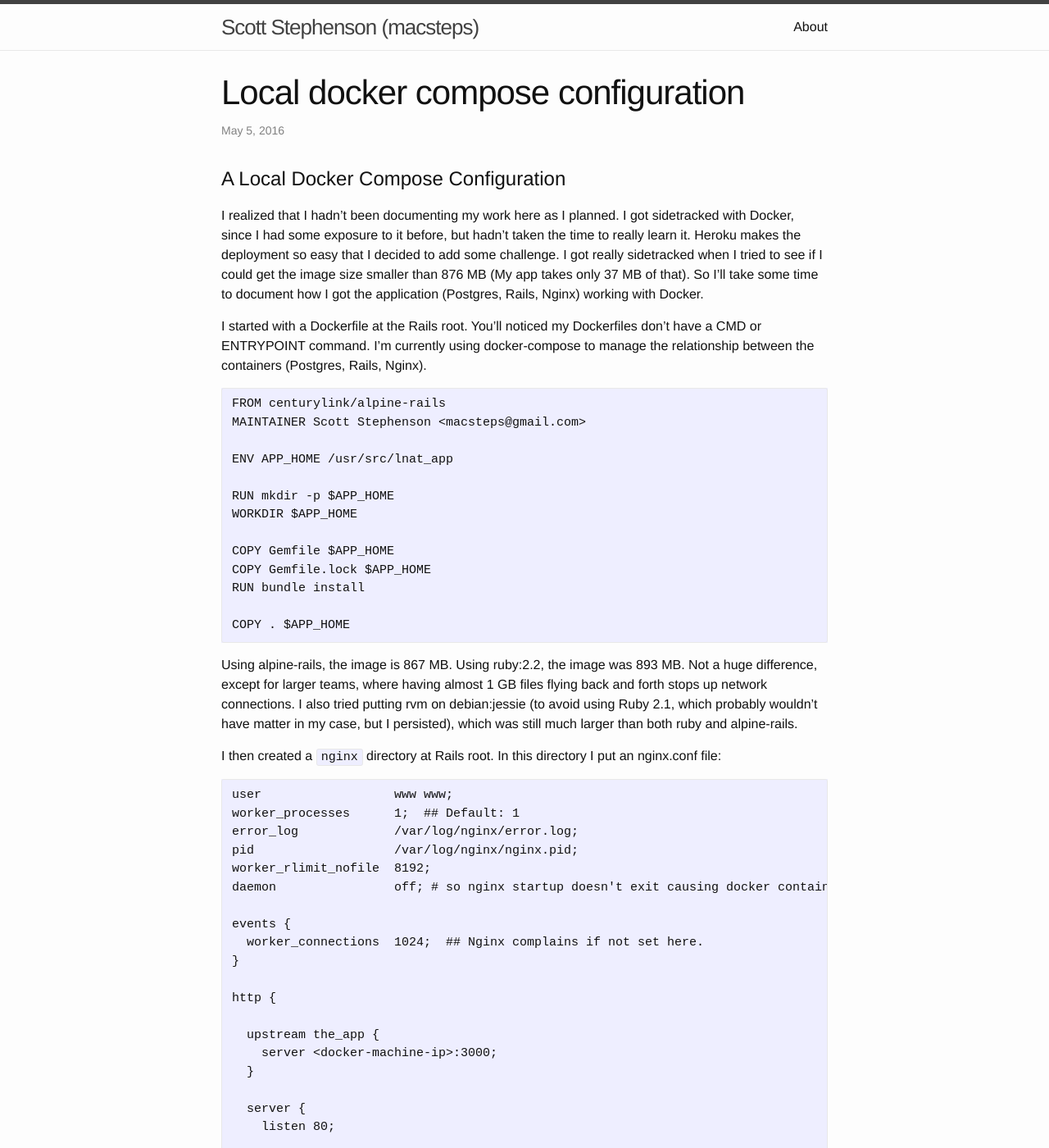
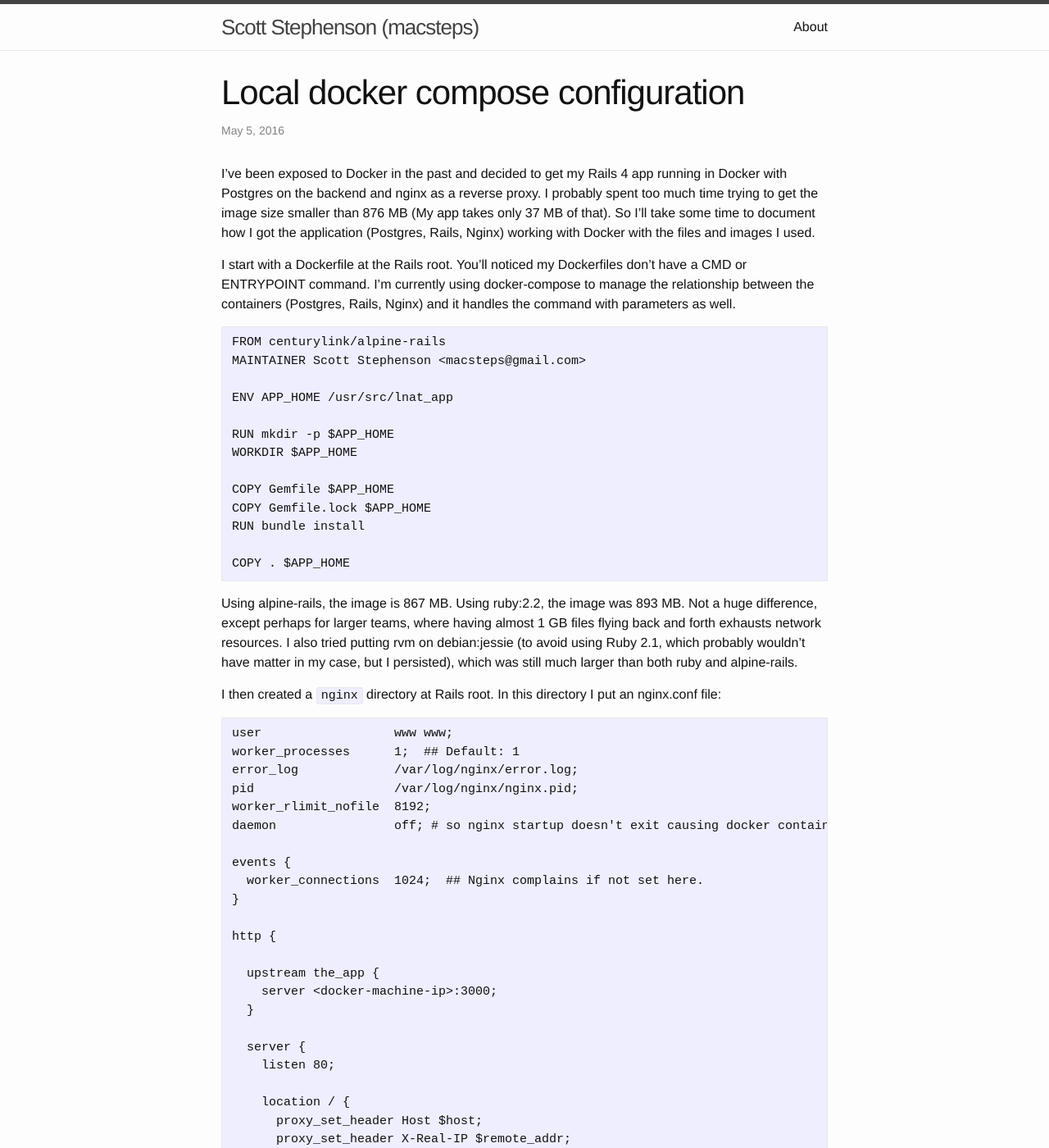
Before and after one commit to macsteps/macsteps.github.io, a Jekyll site: the page built from _posts/2016-05-05-local-docker-compose-config.md, in a window 1280 px wide and 1400 px high. Shown: the whole window at 82% size. Built offline with Jekyll 4.4.1, drawn with Linux system fonts in a browser that asks for light colours; some of the changed text lies outside the part shown.

Commit message:
a few minor updates to content.

````diff
--- a/_posts/2016-05-05-local-docker-compose-config.md
+++ b/_posts/2016-05-05-local-docker-compose-config.md
@@ -4,11 +4,9 @@ title:  "Local docker compose configuration"
 date:   2016-05-05 3:30:21 -0700
 categories: docker docker-compose blog rails
 ---
-# A Local Docker Compose Configuration
+I've been exposed to Docker in the past and decided to get my Rails 4 app running in Docker with Postgres on the backend and nginx as a reverse proxy. I probably spent too much time trying to get the image size smaller than 876 MB (My app takes only 37 MB of that). So I'll take some time to document how I got the application (Postgres, Rails, Nginx) working with Docker with the files and images I used.
 
-I realized that I hadn't been documenting my work here as I planned. I got sidetracked with Docker, since I had some exposure to it before, but hadn't taken the time to really learn it. Heroku makes the deployment so easy that I decided to add some challenge. I got really sidetracked when I tried to see if I could get the image size smaller than 876 MB (My app takes only 37 MB of that). So I'll take some time to document how I got the application (Postgres, Rails, Nginx) working with Docker.
-
-I started with a Dockerfile at the Rails root. You'll noticed my Dockerfiles don't have a CMD or ENTRYPOINT command. I'm currently using docker-compose to manage the relationship between the containers (Postgres, Rails, Nginx).
+I start with a Dockerfile at the Rails root. You'll noticed my Dockerfiles don't have a CMD or ENTRYPOINT command. I'm currently using docker-compose to manage the relationship between the containers (Postgres, Rails, Nginx) and it handles the command with parameters as well.
 
 ```
 FROM centurylink/alpine-rails
@@ -26,7 +24,7 @@ RUN bundle install
 COPY . $APP_HOME
 ```
 
-Using alpine-rails, the image is 867 MB. Using ruby:2.2, the image was 893 MB. Not a huge difference, except for larger teams, where having almost 1 GB files flying back and forth stops up network connections. I also tried putting rvm on debian:jessie (to avoid using Ruby 2.1, which probably wouldn't have matter in my case, but I persisted), which was still much larger than both ruby and alpine-rails.
+Using alpine-rails, the image is 867 MB. Using ruby:2.2, the image was 893 MB. Not a huge difference, except perhaps for larger teams, where having almost 1 GB files flying back and forth exhausts network resources. I also tried putting rvm on debian:jessie (to avoid using Ruby 2.1, which probably wouldn't have matter in my case, but I persisted), which was still much larger than both ruby and alpine-rails.
 
 I then created a ```nginx``` directory at Rails root. In this directory I put an nginx.conf file:
 
@@ -63,9 +61,9 @@ http {
 }
 ```
 
-The daemon mode can also be shutoff in the ```docker-compose.yml``` file below as ```nginx -g "daemon off"```. If you want the nginx.conf file to be more portable (e.g. run it outside of Docker & in daemon mode), you might use this method instead. I didn't setup an access log at this point, just the error.log, which will actually be a symbolic link to ```STDERR```.
+Shutting off daemon mode is important, because Docker is looking to run programs in the foreground and most Linux services are designed to run in the background (daemon mode). The daemon mode can also be shutoff in the ```docker-compose.yml``` file instead. For example, if you want the nginx.conf file to be more portable (e.g. run it outside of Docker & in daemon mode), you might use this method instead. I didn't setup an access log at this point, just the error.log, which will actually be a symbolic link to ```STDERR``` (default of nginx image).
 
-Next I need a ```Dockerfile```, also in ./nginx (not to confuse with the app's Dockerfile at Rails root) for the Nginx build:
+Next I need a ```Dockerfile``` for the nginx image, also in ./nginx (not to confuse with the app's Dockerfile at Rails root):
 
 ```
 FROM nginx
````
